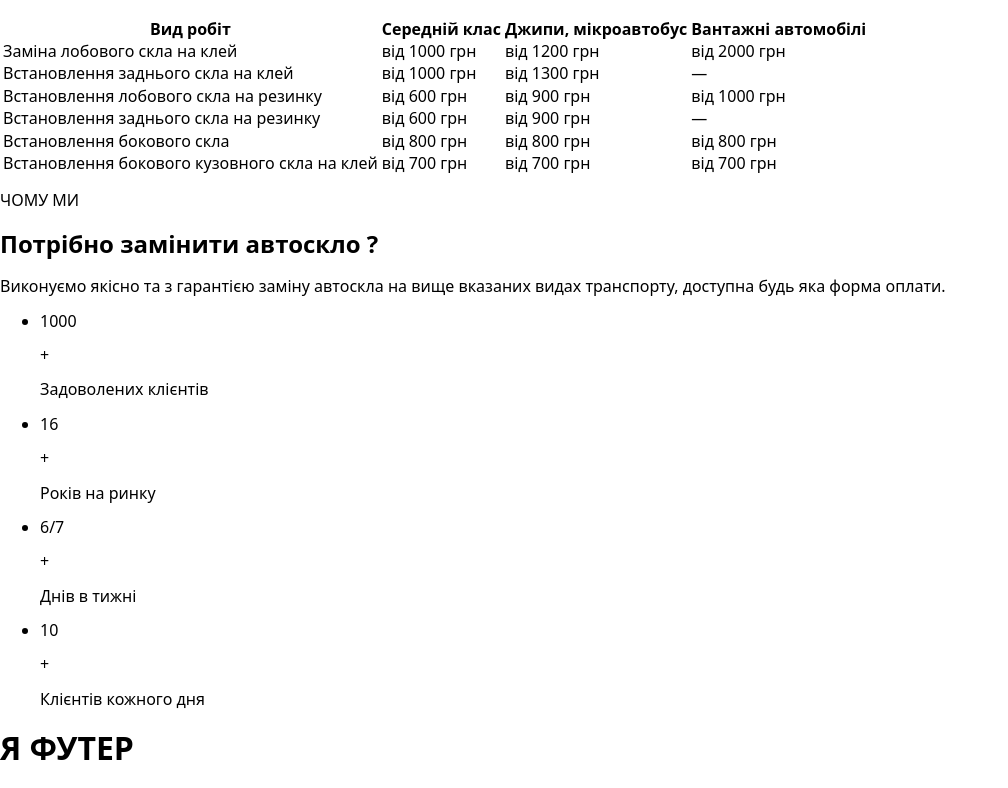
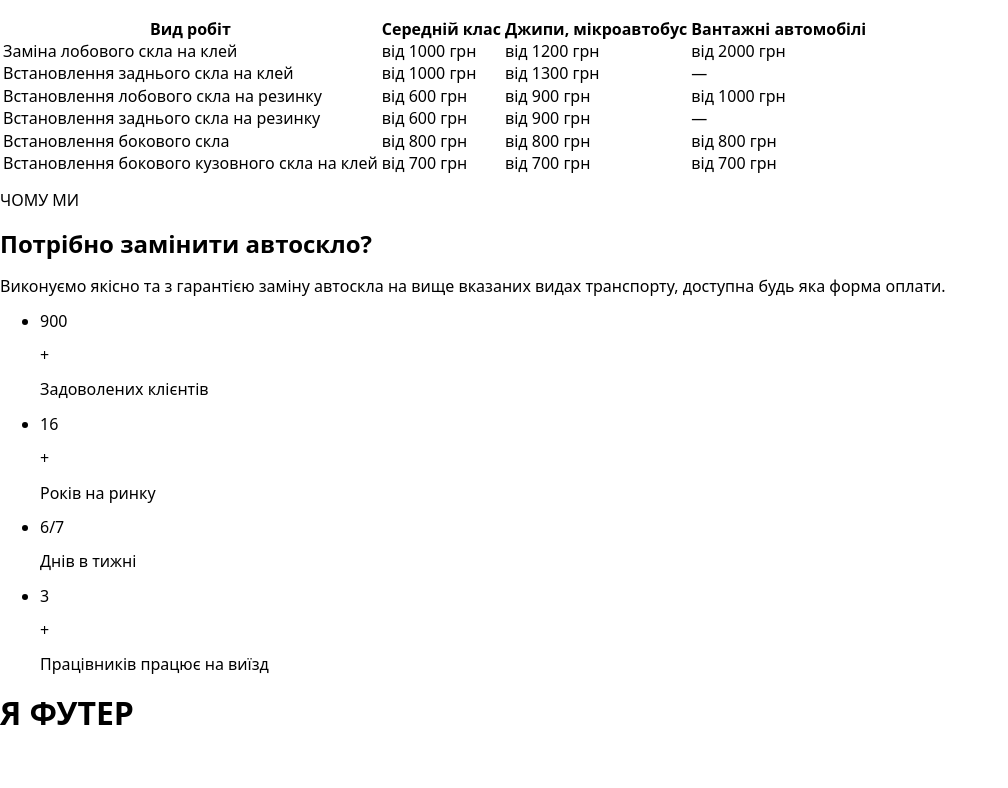
Before and after one commit to NEYROSICK/AUTO-SKLO, a website with bundled scripts: page src/index.html in a window 1280 px wide. Shown: the part 1129-1917 px from the top of the page, without its empty margins (0-1008 px from the left). After the commit the page ends 1883 px from the top, so only its background shows below. Built offline with nearby package versions, Linux system fonts and the light colour scheme; files whose address does not match are found by name.

Commit message:
поправки

```diff
--- a/gulp/version.json
+++ b/gulp/version.json
@@ -1,3 +1,3 @@
 {
-    "main": "20230519213532"
+    "main": "20230519220738"
 }
--- a/src/html/why-us.html
+++ b/src/html/why-us.html
@@ -3,7 +3,7 @@
     <div class="why-us-all">
       <div class="why-us-text-div">
         <p class="tagline why-tagline">ЧОМУ МИ</p>
-        <h2 class="title out-title">Потрібно замінити автоскло ?</h2>
+        <h2 class="title why-us-title">Потрібно замінити автоскло?</h2>
         <p class="why-us-text">
           Виконуємо якісно та з гарантією заміну автоскла на вище вказаних видах
           транспорту, доступна будь яка форма оплати.
@@ -13,7 +13,7 @@
         <ul class="why-us-list">
           <li class="why-us-item">
             <div class="why-us-div">
-              <p class="why-us-item-main-text">1000</p>
+              <p class="why-us-item-main-text">900</p>
               <p class="why-plus">+</p>
             </div>
             <p class="why-us-item-secondary-text">Задоволених клієнтів</p>
@@ -28,16 +28,17 @@
           <li class="why-us-item">
             <div class="why-us-div">
               <p class="why-us-item-main-text">6/7</p>
-              <p class="why-plus">+</p>
             </div>
             <p class="why-us-item-secondary-text">Днів в тижні</p>
           </li>
           <li class="why-us-item">
             <div class="why-us-div">
-              <p class="why-us-item-main-text">10</p>
+              <p class="why-us-item-main-text">3</p>
               <p class="why-plus">+</p>
             </div>
-            <p class="why-us-item-secondary-text">Клієнтів кожного дня</p>
+            <p class="why-us-item-secondary-text">
+              Працівників працює на виїзд
+            </p>
           </li>
         </ul>
       </div>
--- a/src/scss/layout/our-services.scss
+++ b/src/scss/layout/our-services.scss
@@ -13,6 +13,10 @@
   height: 60px;
   background-color: rgba(31, 69, 207, 0.711);
   transform: rotate(90deg);
+}
+.why-us-title {
+  display: inline;
+  letter-spacing: 0.07em;
 }
 @media screen and (min-width: 175px) {
   .why-us-list-div {
@@ -34,7 +38,7 @@
   }
 
   .why-us-item {
-    border-radius: 25%;
+    border-radius: 50px;
     display: flex;
     flex-direction: column;
     justify-content: center;
@@ -122,9 +126,3 @@
     gap: 130px;
   }
 }
-// .why-us-just-text {
-//   font-weight: 600;
-//   color: var(--clr-primary-dark);
-//   font-size: 15px;
-//   text-align: center;
-// }
```
